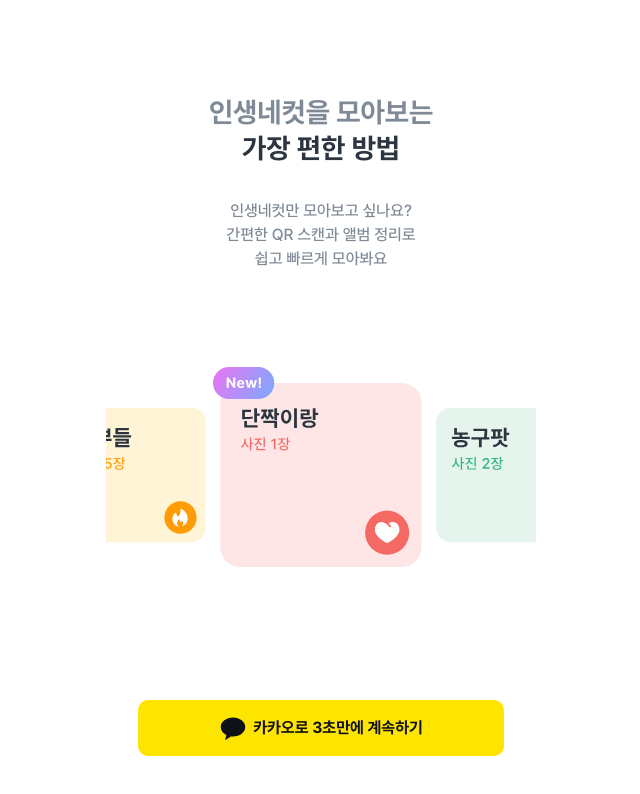
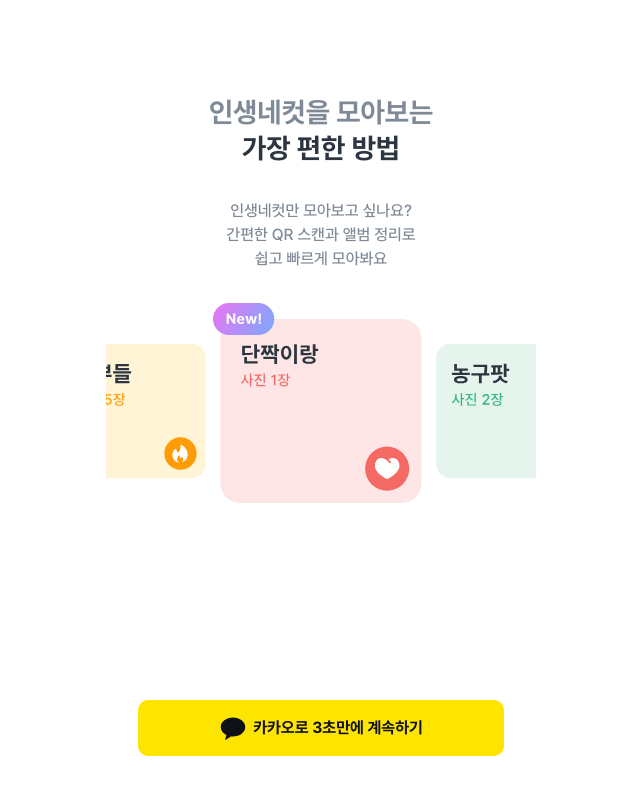
Before and after one commit to YAPP-Github/24th-Web-Team-3-FE, a Next.js app: page / in a window 1280 px wide. Shown: the top 794 px of the page, without its empty margins (319-959 px from the left). Built offline with nearby package versions, Linux system fonts and the light colour scheme; no server answers.

Commit message:
fix: 소셜로그인 페이지 CSS 수정

```diff
--- a/src/app/page.tsx
+++ b/src/app/page.tsx
@@ -7,7 +7,7 @@ import { KAKAO_AUTH_URL } from "@/constants"
 
 export default function Home() {
   return (
-    <div className="flex h-screen flex-col justify-between pb-28">
+    <div className="flex flex-col justify-between pb-24">
       <div className="flex w-full flex-1 flex-col">
         <div className="mt-[94px] px-8 text-center">
           <p className="text-header-1 font-bold text-gray-500">
```
